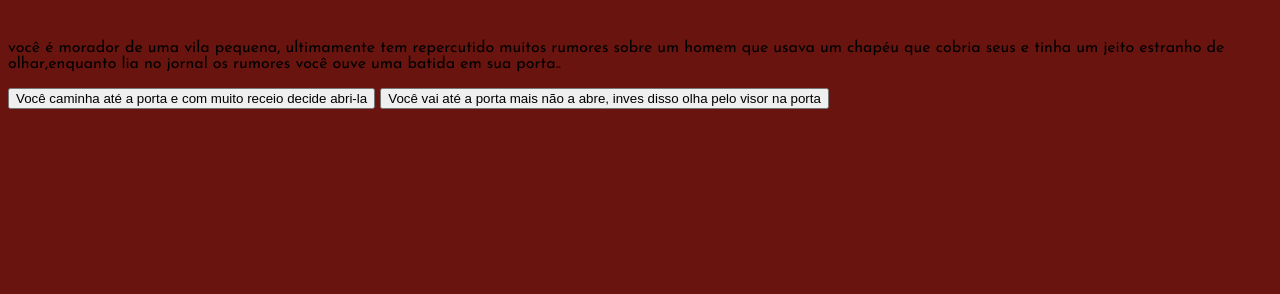
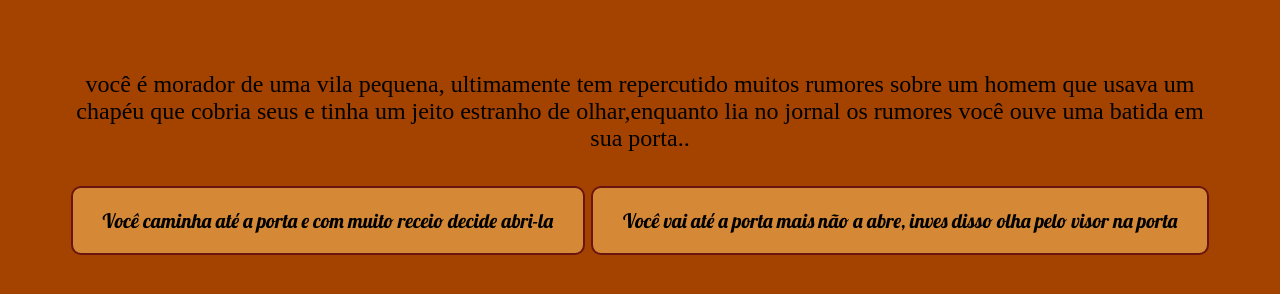
Before and after one commit to melissameinensilva/2025-1DS-sua-escolha, a plain HTML site: page index.html in a window 1280 px wide. Drawn offline with Linux system fonts and the light colour scheme.

Commit message:
Add files via upload

```diff
--- a/index.html
+++ b/index.html
@@ -9,12 +9,25 @@
 </head>
 <body>
     <main>
-    <div>
+    <div class="passo ativo" id="passo-0">
        <img src="" alt="">
        <p>você é morador de uma vila pequena, ultimamente tem repercutido muitos rumores sobre um homem que usava um chapéu que cobria seus e tinha um jeito estranho de olhar,enquanto lia no jornal os rumores você ouve uma batida em sua porta..</p>
-       <button>Você caminha até a porta e com muito receio decide abri-la</button>
-       <button>Você vai até a porta mais não a abre, inves disso olha pelo visor na porta</button>
+       <button class="btn-proximo" data-proximo="1">Você caminha até a porta e com muito receio decide abri-la</button>
+       <button class="btn-proximo" data-proximo="2">Você vai até a porta mais não a abre, inves disso olha pelo visor na porta</button>
     </div>
+    <div class="passo" id="passo-1">
+        <img src="" alt="">
+        <p>quando abre a porta vê um homem com um chapéu cobrindo os olhos e uma mala, você está decidido a não deixa-lo entrar, mais quando ele começa falar a voz dele te convece a deixa-ló entrar, quando ele entra começa a andar de um lado pro outro resmungando (que cara esquisito)</p>
+        <button class="btn-proximo" data-proximo="3">Você acha tudo muito estranho, como desculpa para sair dali vc diz que vai á cozinha beber água
+        </button>
+        <button class="btn-proximo" data-proximo="4">você tenta mudar o clima e faz perguntas como “quem é você?”, “o que quer em minha casa?”</button>
+     </div>
+     <div class="passo" id="passo-2">
+        <img src="" alt="">
+        <p>você não vê nada e nem ninguém o que o deixa confuso e talvez até um pouco assustado, mas decide apenas ignorar, mas quando vai retornar ao sofá ouve um barulho vindo da cozinha</p>
+        <button class="btn-proximo" data-proximo="5">você suspira e com um enome desconforto vai checar a cozinha</button>
+        <button class="btn-proximo" data-proximo="6"> você decide ignorar o barulho e se senta no sofá para continuar lendo seu jornal</button>
+     </div>
     </main>
 </body>
 </html>
--- a/style.css
+++ b/style.css
@@ -5,10 +5,46 @@
     --blood-red: #69140eff;
     --brown: #a44200ff;
     --bronze: #d58936ff;
+    --preto: #000000
     --texto: "Josefin Sans", sans-serif;
     --título: "Lobster", sans-serif;
 }
 body{
-   background-color: var(--blood-red) ;
+   background-color: var(--brown) ;
    font-family: var(--texto);
+   margin: 0;
+   padding: 0;
+   display: flex;
+   align-items: center;
+   justify-content: center;
 }
+main{
+    margin-top: 20px;
+    max-width: 90%;
+    text-align: center;
+}
+button{
+    font-family: var(--título);
+    background-color: var(--bronze);
+    color: var(--preto);
+    border: 2px solid var(--blood-red);
+    padding: 20px 30px;
+    margin: 10px 0;
+    cursor: pointer;
+    border-radius: 10px;
+    font-size: 20px;
+}
+button:hover{
+    background-color: var(--bronze);
+    color: var(--blood-red);
+    transition: 0.5s;
+}
+
+.passo{
+    font-size: 24px;
+    display: none;
+}
+
+.passo.ativo{
+    display: block;
+}
```
